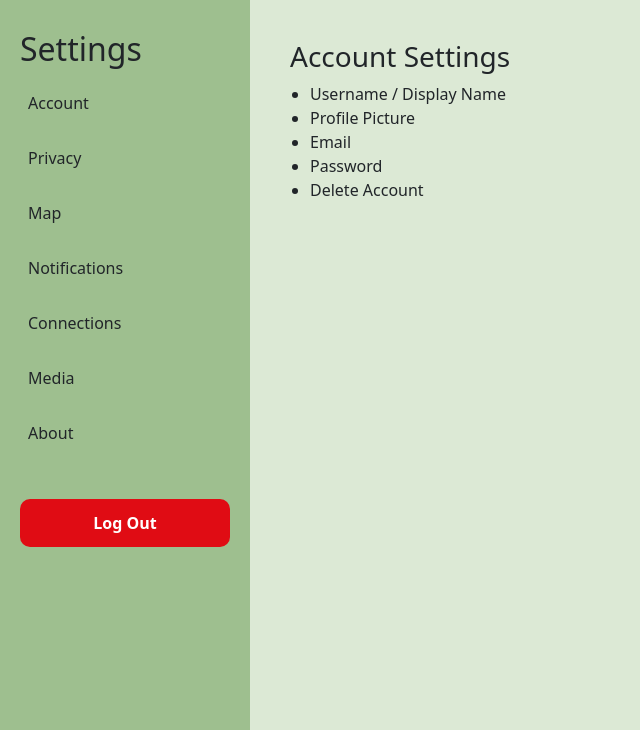
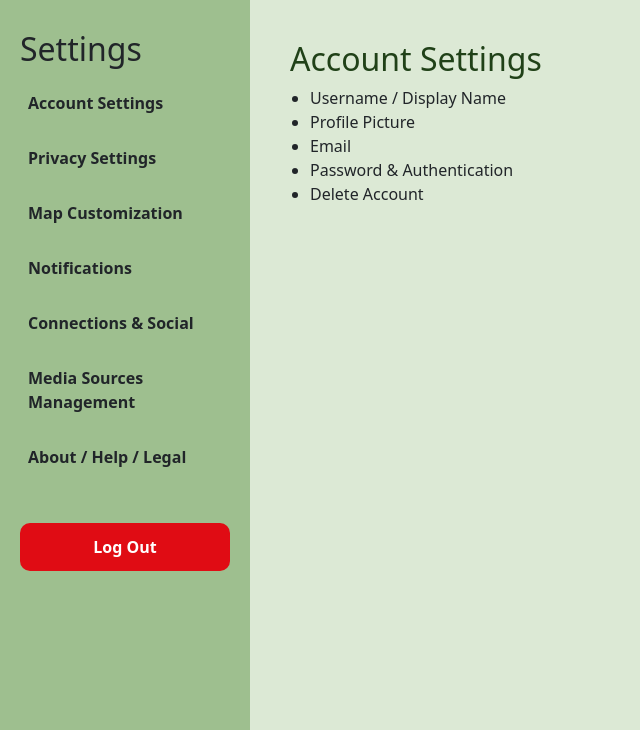
Before and after one commit to fudgeg/Group69-AgileWebProject, a Flask app: page /settings in a window 1280 px wide. Shown: the part 86-816 px from the top of the page, without its empty margins (0-640 px from the left). Run offline with Flask 3, Linux system fonts and the light colour scheme.

Commit message:
fixed more of the formatting in settings.html

```diff
--- a/app/templates/settings.html
+++ b/app/templates/settings.html
@@ -3,122 +3,107 @@
 
 {% block content %}
 <div class="settings-page">
-
   <!-- Sidebar -->
   <div class="settings-sidebar">
     <h2>Settings</h2>
-    <ul class="settings-nav">
-      <li onclick="showSection('account')">Account</li>
-      <li onclick="showSection('privacy')">Privacy</li>
-      <li onclick="showSection('map')">Map</li>
-      <li onclick="showSection('notifications')">Notifications</li>
-      <li onclick="showSection('connections')">Connections</li>
-      <li onclick="showSection('media')">Media</li>
-      <li onclick="showSection('about')">About</li>
+    <ul>
+      <li onclick="showSection('account')"><b>Account Settings</b></li>
+      <li onclick="showSection('privacy')"><b>Privacy Settings</b></li>
+      <li onclick="showSection('map')"><b>Map Customization</b></li>
+      <li onclick="showSection('notifications')"><b>Notifications</b></li>
+      <li onclick="showSection('connections')"><b>Connections & Social</b></li>
+      <li onclick="showSection('media')"><b>Media Sources Management</b></li>
+      <li onclick="showSection('about')"><b>About / Help / Legal</b></li>
     </ul>
     <button class="logout-button" onclick="confirmLogout()">Log Out</button>
   </div>
 
-  <!-- Main Settings Content -->
+  <!-- Main Content -->
   <div class="settings-content">
-    {% with messages = get_flashed_messages() %}
-      {% if messages %}
-        <div class="flash-messages">
-          {% for message in messages %}
-            <div class="flash">{{ message }}</div>
-          {% endfor %}
-        </div>
-      {% endif %}
-    {% endwith %}
-
-    <section id="account" class="settings-section">
-      <h3>Account Settings</h3>
+    <div id="account" class="settings-section">
+      <h2>Account Settings</h2>
       <ul>
         <li>Username / Display Name</li>
         <li>Profile Picture</li>
         <li>Email</li>
-        <li>Password</li>
+        <li>Password & Authentication</li>
         <li>Delete Account</li>
       </ul>
-    </section>
+    </div>
 
-    <section id="privacy" class="settings-section hidden">
-      <h3>Privacy Settings</h3>
+    <div id="privacy" class="settings-section hidden">
+      <h2>Privacy Settings</h2>
       <ul>
-        <li>Map visibility</li>
-        <li>Friend request permissions</li>
+        <li>Who can view my map?</li>
+        <li>Who can request to connect?</li>
         <li>Hide specific media types</li>
         <li>Hide specific items manually</li>
       </ul>
-    </section>
+    </div>
 
-    <section id="map" class="settings-section hidden">
-      <h3>Map Customization</h3>
+    <div id="map" class="settings-section hidden">
+      <h2>Map Customization</h2>
       <ul>
-        <li>Map style</li>
+        <li>Choose map style</li>
         <li>Color themes</li>
-        <li>Focus on media types</li>
-        <li>Node visibility settings</li>
+        <li>Media type focus</li>
+        <li>Public vs Private nodes</li>
       </ul>
-    </section>
+    </div>
 
-    <section id="notifications" class="settings-section hidden">
-      <h3>Notifications</h3>
+    <div id="notifications" class="settings-section hidden">
+      <h2>Notifications</h2>
       <ul>
-        <li>Connection requests</li>
-        <li>Shared media updates</li>
+        <li>New connection requests</li>
+        <li>Updates about shared media</li>
         <li>Suggestions</li>
-        <li>Email vs Push notifications</li>
+        <li>Toggle email vs push notifications</li>
       </ul>
-    </section>
+    </div>
 
-    <section id="connections" class="settings-section hidden">
-      <h3>Connections & Social</h3>
+    <div id="connections" class="settings-section hidden">
+      <h2>Connections & Social</h2>
       <ul>
         <li>Manage friend requests</li>
-        <li>Blocked users</li>
+        <li>Blocked users list</li>
         <li>Connection history</li>
         <li>Invite friends</li>
       </ul>
-    </section>
+    </div>
 
-    <section id="media" class="settings-section hidden">
-      <h3>Media Sources</h3>
+    <div id="media" class="settings-section hidden">
+      <h2>Media Sources Management</h2>
       <ul>
         <li>Connected apps</li>
-        <li>Re-sync libraries</li>
-        <li>Disconnect services</li>
-        <li>Set primary source</li>
+        <li>Re-sync media libraries</li>
+        <li>Disconnect a service</li>
+        <li>Set primary media source</li>
       </ul>
-    </section>
+    </div>
 
-    <section id="about" class="settings-section hidden">
-      <h3>About / Help / Legal</h3>
+    <div id="about" class="settings-section hidden">
+      <h2>About / Help / Legal</h2>
       <ul>
-        <li>App version</li>
+        <li>App version info</li>
         <li>Terms of Service</li>
         <li>Privacy Policy</li>
         <li>Contact Support</li>
-        <li>Send Feedback</li>
+        <li>Submit feedback / Report a bug</li>
       </ul>
-    </section>
+    </div>
   </div>
 </div>
-
 <script>
   function showSection(sectionId) {
     const sections = document.querySelectorAll(".settings-section");
     sections.forEach((section) => section.classList.add("hidden"));
-
-    const activeSection = document.getElementById(sectionId);
-    if (activeSection) {
-      activeSection.classList.remove("hidden");
-    }
+    document.getElementById(sectionId).classList.remove("hidden");
   }
 
   function confirmLogout() {
-    if (confirm("Are you sure you want to log out?")) {
-      window.location.href = "{{ url_for('main.logout') }}";
+    const confirmAction = confirm("Are you sure you want to log out?");
+    if (confirmAction) {
+      window.location.href = "{{ url_for('main.logout') }}"; // ✅ uses Flask logout route
     }
   }
 </script>
```
